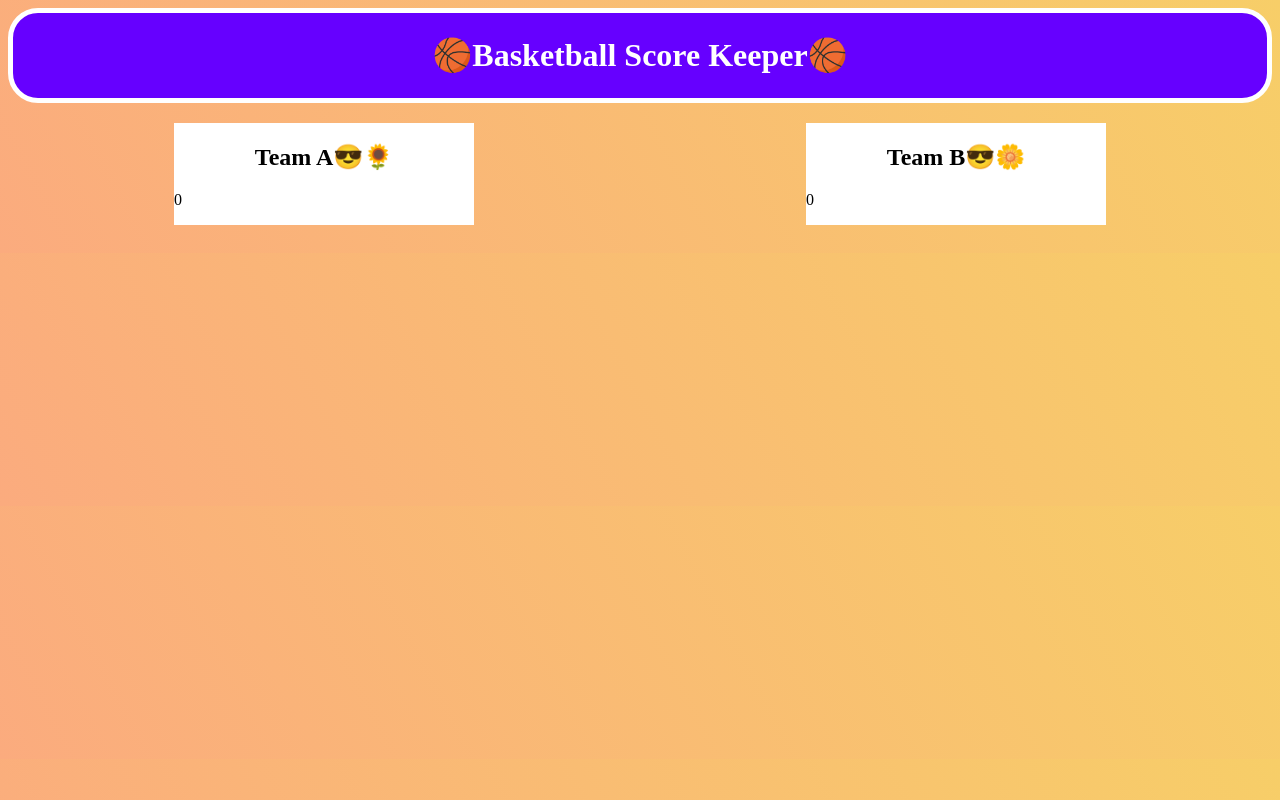
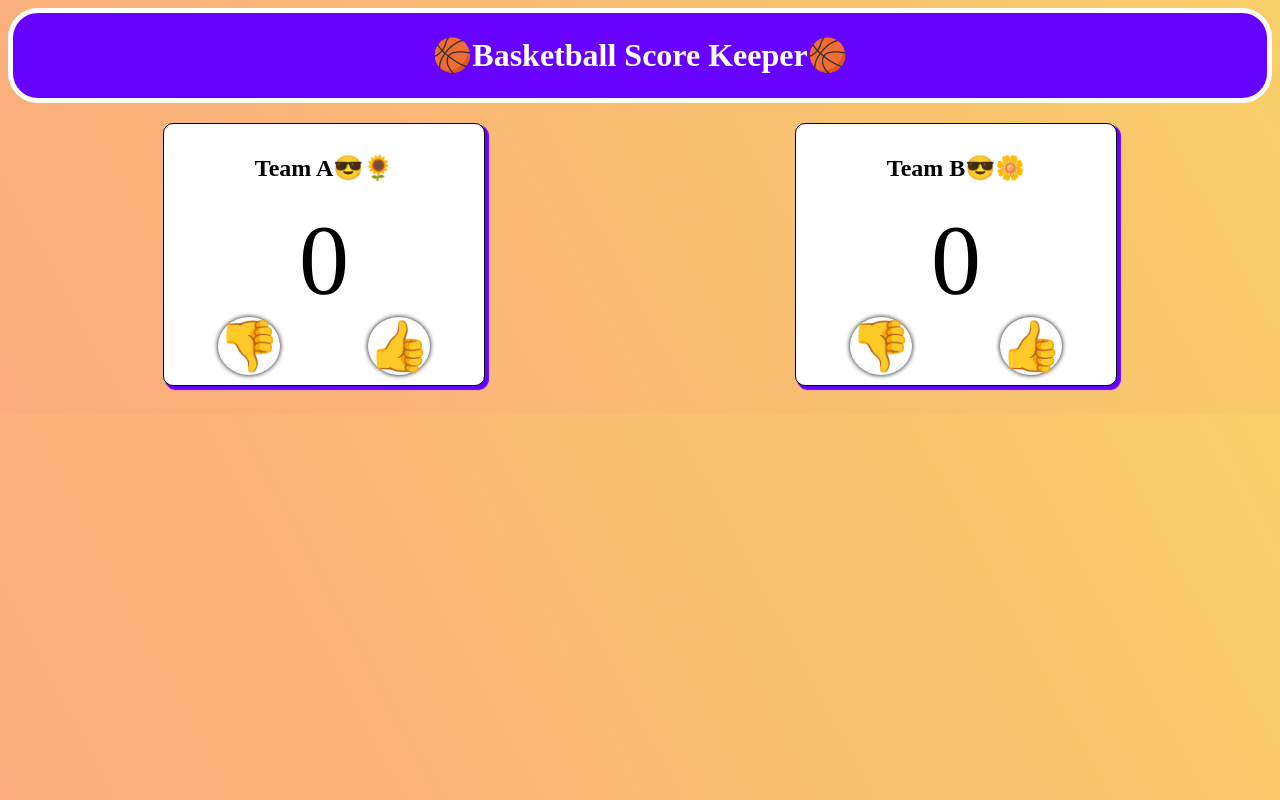
Before and after one commit to Pradnya-55/ICP-Basketball-Score-Keeper, a plain HTML site: page index.html in a window 1280 px wide. Drawn offline with Linux system fonts and the light colour scheme.

Commit message:
added script

```diff
--- a/css/style.css
+++ b/css/style.css
@@ -23,6 +23,15 @@ body{
     background-color: white;
     margin: 20px;
     width: 300px;
+    padding: 10px;
+    border: 1px solid black;
+    border-radius: 10px;
+    box-shadow: 3px 3px 1px 1px #6600ff;
+
+
+}
+.team-card:hover{
+    box-shadow: 3px 3px 2px 2px #6600ff;
 
 
 }
@@ -31,5 +40,20 @@ body{
 
 }
 .team-card-score{
+    text-align: center;
+    font-size: 100px;
+    margin: 0;
 
 }
+.score-card-button-container{
+    display: flex;
+    justify-content: space-around;
+}
+.score-card-button{
+    font-size: 50px;
+    background-color: white;
+    border-radius: 50%;
+    box-shadow: 0px 0px 5px black;
+    cursor: pointer;
+
+}
--- a/index.html
+++ b/index.html
@@ -2,6 +2,16 @@
 <html>
     <head>
         <link rel="stylesheet"href="./css/style.css">
+
+        <script>
+            let scoreA= 0;
+            let scoreB= 0;
+
+            function incScoreA(){
+                scoreA++;
+                document.getElementById("scoreA")
+            }
+        </script>
 
     </head>
     <body>
@@ -11,14 +21,26 @@
          <div class="team-card-container">
          <div class="team-card">
              <h2 class="team-card-tittle">Team A😎🌻</h2>
-             <p class="team-card-score">0</p>
+             <p class="team-card-score" id="scoreA">0</p>
+             <div class="score-card-button-container">
+                <span class="score-card-button">👎</span>
+                 <span class="score-card-button">👍</span>
+
+
+             </div>
 
 
          </div>
 
          <div class="team-card">
              <h2 class="team-card-tittle">Team B😎🌼</h2>
-             <p class="team-card-score">0</p>
+             <p class="team-card-score" id="scoreB">0</p>
+             <div class="score-card-button-container">
+                <span class="score-card-button">👎</span>
+                 <span class="score-card-button">👍</span>
+
+
+             </div>
 
 
         </div>
```
